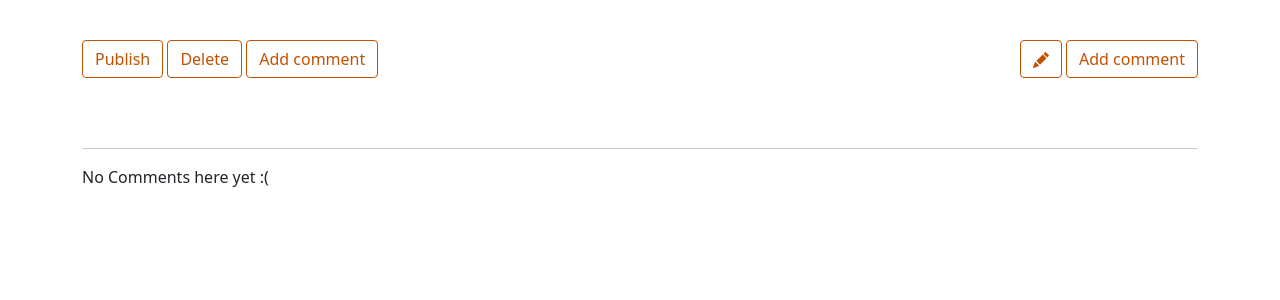
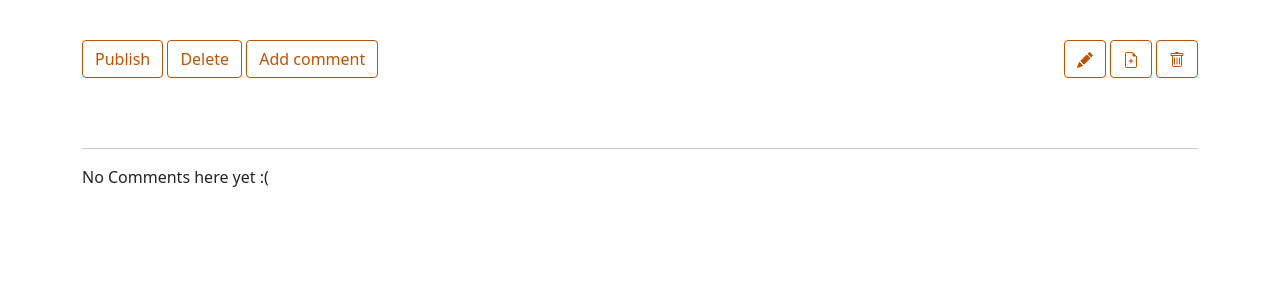
Before and after one commit to Akshara2820/First-Blog, a Django app: template blog/templates/blog/post_detail.html in a window 1280 px wide. Shown: the part 106-406 px from the top of the page. Run offline with Django 3.2, Linux system fonts and the light colour scheme; the template is opened without the code that fills it, so the values that code supplies are empty; the visitor is signed in with stand-in values (Sample User, id 1).

Commit message:
Modified templates to display posts from database.

```diff
--- a/blog/apps.py
+++ b/blog/apps.py
@@ -1,4 +1,5 @@
 from django.apps import AppConfig
+from django.http import HttpResponse
 
 
 class BlogConfig(AppConfig):
--- a/blog/templates/blog/post_detail.html
+++ b/blog/templates/blog/post_detail.html
@@ -7,7 +7,12 @@
                 <a class="btn btn-secondary" href="{% url 'post_edit' pk=post.pk %}">
                     {% include './icons/pencil-fill.svg' %}
                 </a>
-                <a class="btn btn-secondary" href="{% url 'add_comment_to_post' pk=post.pk %}">Add comment</a>
+                <a class="btn btn-secondary" href="{% url 'add_comment_to_post' pk=post.pk %}">
+                    {% include './icons/file-earmark-plus.svg' %}
+                </a>
+                <a class="btn btn-secondary" href="{% url 'post_remove' pk=post.pk %}">
+                    {% include './icons/trash.svg' %}
+                </a>
             {% endif %}
         </aside>
         {% if post.published_date %}
--- a/mysite/settings.py
+++ b/mysite/settings.py
@@ -11,6 +11,7 @@ https://docs.djangoproject.com/en/2.2/ref/settings/
 """
 
 import os
+import psycopg2
 
 
 LOGIN_REDIRECT_URL = '/'
@@ -86,7 +87,6 @@ DATABASES = {
     }
 }
 
-
 # Password validation
 # https://docs.djangoproject.com/en/2.2/ref/settings/#auth-password-validators
 
```
Also changed, not shown: blog/views.py (+23 -11 lines).
